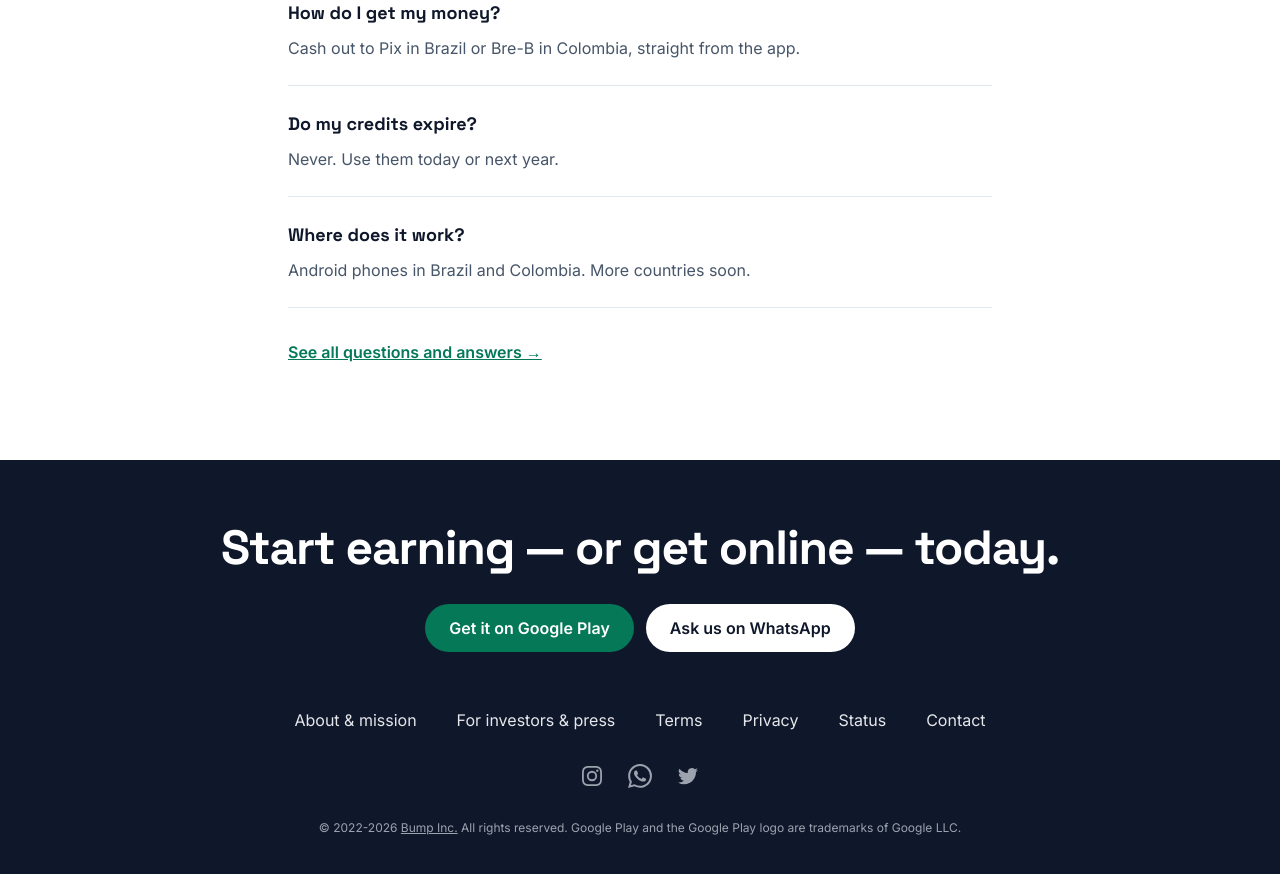
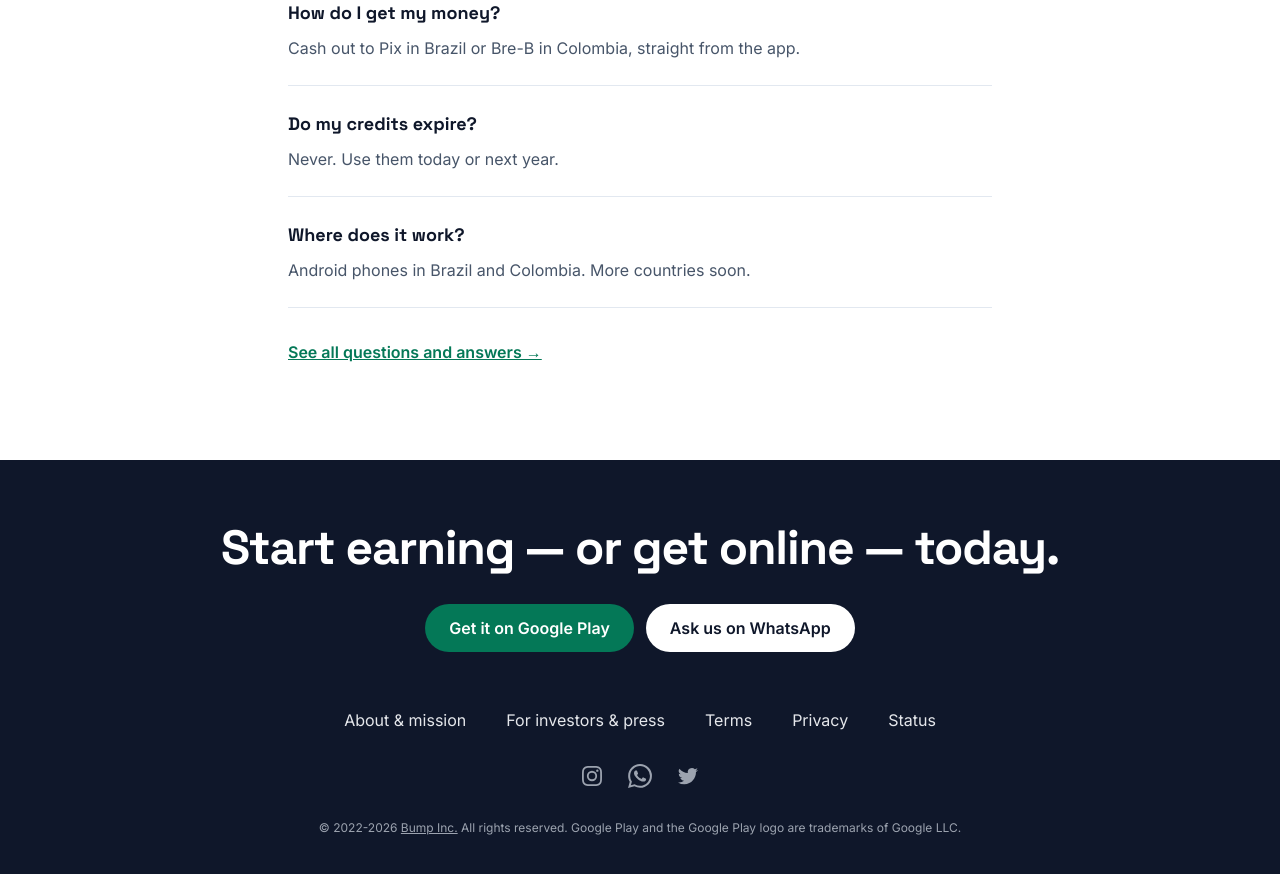
Before and after one commit to BumpApp/bumpapp.github.io, a Jekyll site: the page built from index.html, in a window 1280 px wide and 900 px high, scrolled down 3592 px. Shown: the top 874 px of the window. Built offline with Jekyll 4.4.1, drawn with Linux system fonts in a browser that asks for light colours.

Commit message:
Footer: remove the Contact link (the address is on the investors and press page)
Co-Authored-By: Claude Fable 5.2 <noreply@anthropic.com>

```diff
--- a/_data/i18n.yml
+++ b/_data/i18n.yml
@@ -23,7 +23,6 @@ en:
   privacy: Privacy
   privacy_url: /privacy-policy/
   status: Status
-  contact: Contact
   footer_label: Footer
   instagram: https://www.instagram.com/bumpapp.xyz/
   whatsapp: /whatsapp/
@@ -51,7 +50,6 @@ es:
   privacy: Privacidad
   privacy_url: /es/privacy-policy/
   status: Estado
-  contact: Contacto
   footer_label: Pie de página
   instagram: https://www.instagram.com/bumpapp.colombia/
   whatsapp: /es/whatsapp/
@@ -79,7 +77,6 @@ pt:
   privacy: Privacidade
   privacy_url: /pt/privacy-policy/
   status: Status
-  contact: Contato
   footer_label: Rodapé
   instagram: https://www.instagram.com/bumpapp.brasil/
   whatsapp: /pt/whatsapp/
--- a/_includes/footer.html
+++ b/_includes/footer.html
@@ -23,9 +23,6 @@
         <div class="px-5 py-2">
           <a href="https://status.bumpapp.xyz" class="text-base text-gray-200 hover:text-gray-100">{{ t.status }}</a>
         </div>
-        <div class="px-5 py-2">
-          <a href="mailto:contact@bumpapp.xyz" class="text-base text-gray-200 hover:text-gray-100">{{ t.contact }}</a>
-        </div>
       </nav>
       <div class="mt-8 flex justify-center space-x-6">
         <a href="{{ t.instagram }}" class="text-gray-400 hover:text-gray-200">
```
